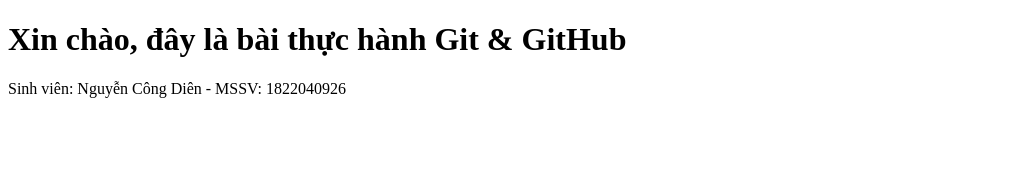
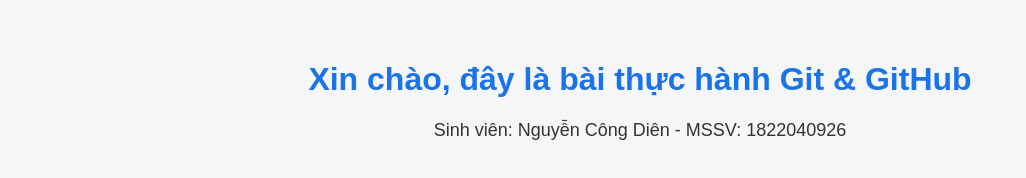
Before and after one commit to nguyencongdien0607-art/ThucHanhGit_1822040926, a plain HTML site: page index.html in a window 1280 px wide. Shown: the whole page, without its empty margins (0-1026 px from the left). Drawn offline with Linux system fonts and the light colour scheme.

Commit message:
Thêm giao diện: style.css và liên kết vào index.html

```diff
--- a/index.html
+++ b/index.html
@@ -3,6 +3,7 @@
 <head>
   <meta charset="UTF-8">
   <title>Thực hành Git</title>
+  <link rel="stylesheet" href="style.css">
   <link rel="stylesheet" href="style.css">
 </head>
 <body>
--- /dev/null
+++ b/style.css
@@ -0,0 +1,17 @@
+body {
+  font-family: Arial, sans-serif;
+  background-color: #f4f6f8;
+  margin: 0;
+  padding: 40px;
+}
+
+h1 {
+  color: #1a73e8;
+  text-align: center;
+}
+
+p {
+  text-align: center;
+  color: #333;
+  font-size: 18px;
+}
```
